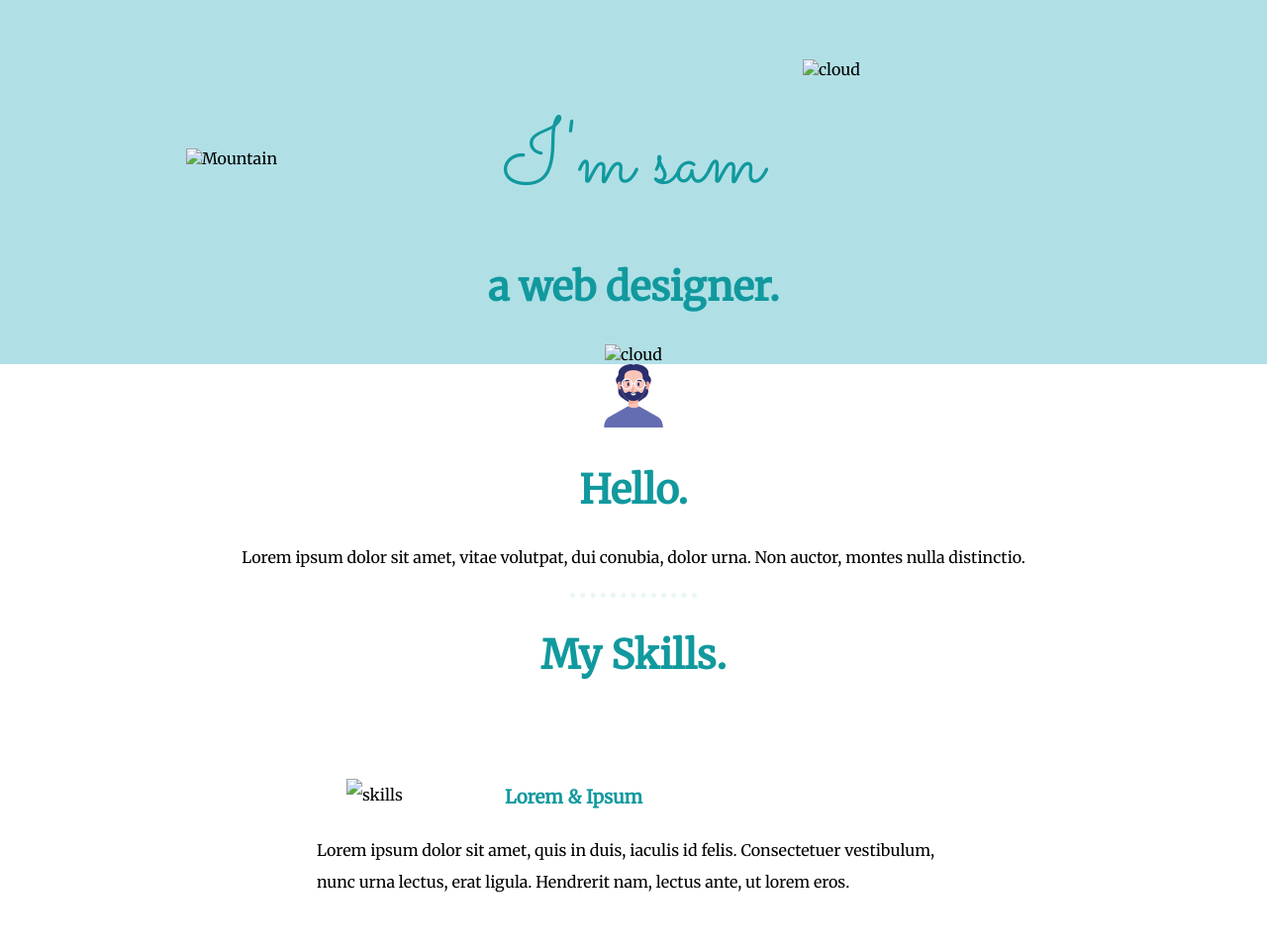
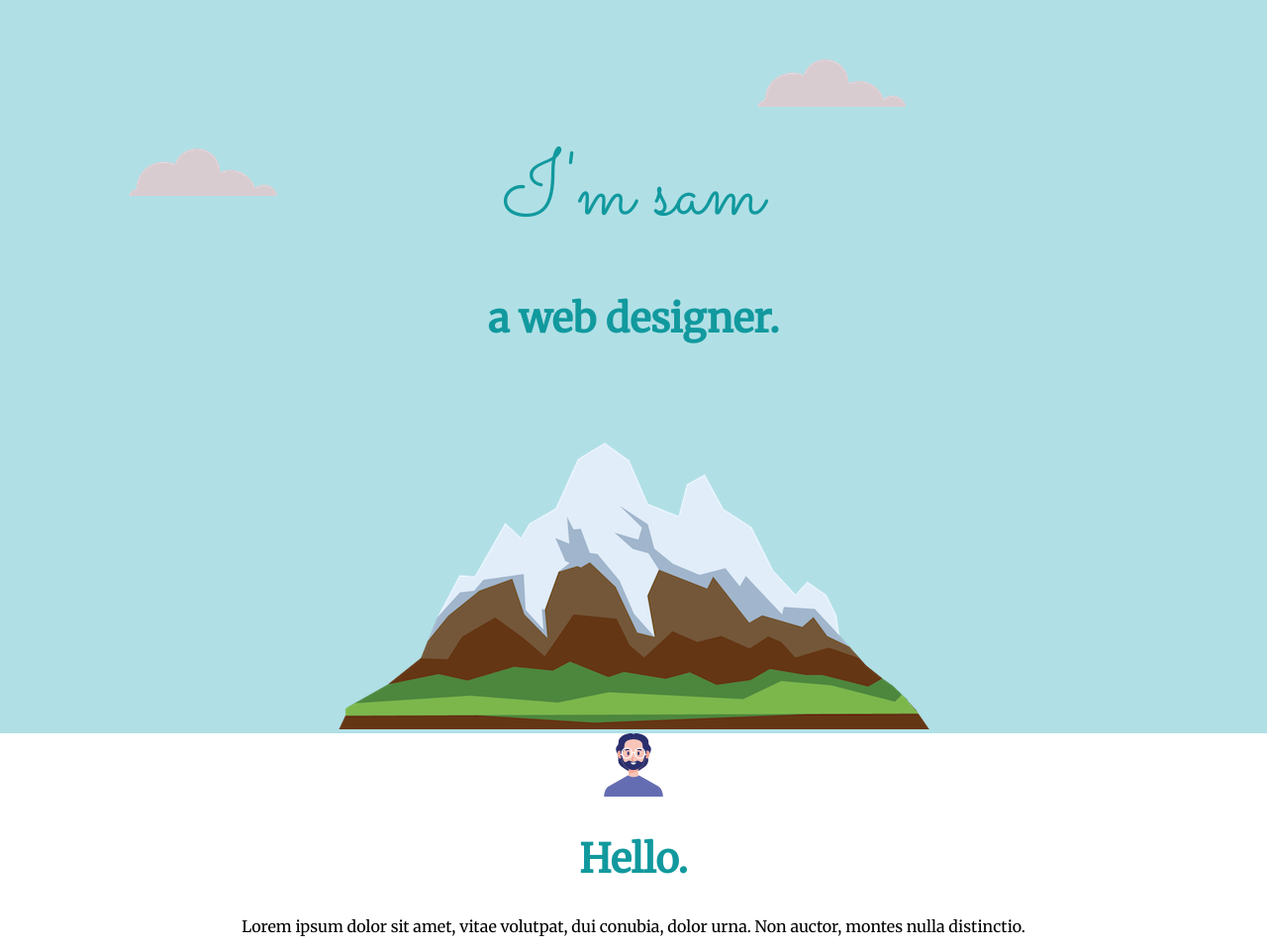
Before and after one commit to sampath9110/css1, a plain HTML site: page index.html in a window 1280 px wide. Shown: the top 959 px of the page at 99% size. Drawn offline with Linux system fonts and the light colour scheme; files whose address does not match are found by name.

Commit message:
Update index.html

```diff
--- a/index.html
+++ b/index.html
@@ -3,7 +3,7 @@
   <head>
     <meta charset="utf-8">
     <title>sam</title>
-    <link rel="stylesheet" href="csss/styles.css">
+    <link rel="stylesheet" href="styles.css">
     <link rel="icon" href="favicon.ico">
     <link rel="preconnect" href="https://fonts.googleapis.com">
 <link rel="preconnect" href="https://fonts.gstatic.com" crossorigin>
@@ -12,13 +12,13 @@
   </head>
   <body >
     <div class="lll">
-      <img class="kk"src="images/cloud.png" alt="cloud" />
+      <img class="kk"src="cloud.png" alt="cloud" />
       <h1> I'm sam</h1>
       <h2>
          a web designer.
       </h2>
-      <img class="uu" src="images/cloud.png" alt="Mountain" />
-      <img class="oo" src="images/mountain.png" alt="cloud" />
+      <img class="uu" src="cloud.png" alt="Mountain" />
+      <img class="oo" src="mountain.png" alt="cloud" />
     </div>
     <div class="middle-container">
   <div class="profile">
@@ -30,7 +30,7 @@
   <div class="skills">
     <h2>My Skills.</h2>
     <div class="skill-row">
-      <img class="gh" src="images/skills.png" alt="skills">
+      <img class="gh" src="skills.png" alt="skills">
       <h3>Lorem & Ipsum</h3>
       <p>Lorem ipsum dolor sit amet, quis in duis, iaculis id felis. Consectetuer vestibulum, nunc urna lectus, erat ligula. Hendrerit nam, lectus ante, ut lorem eros.</p>
     </div>
```
